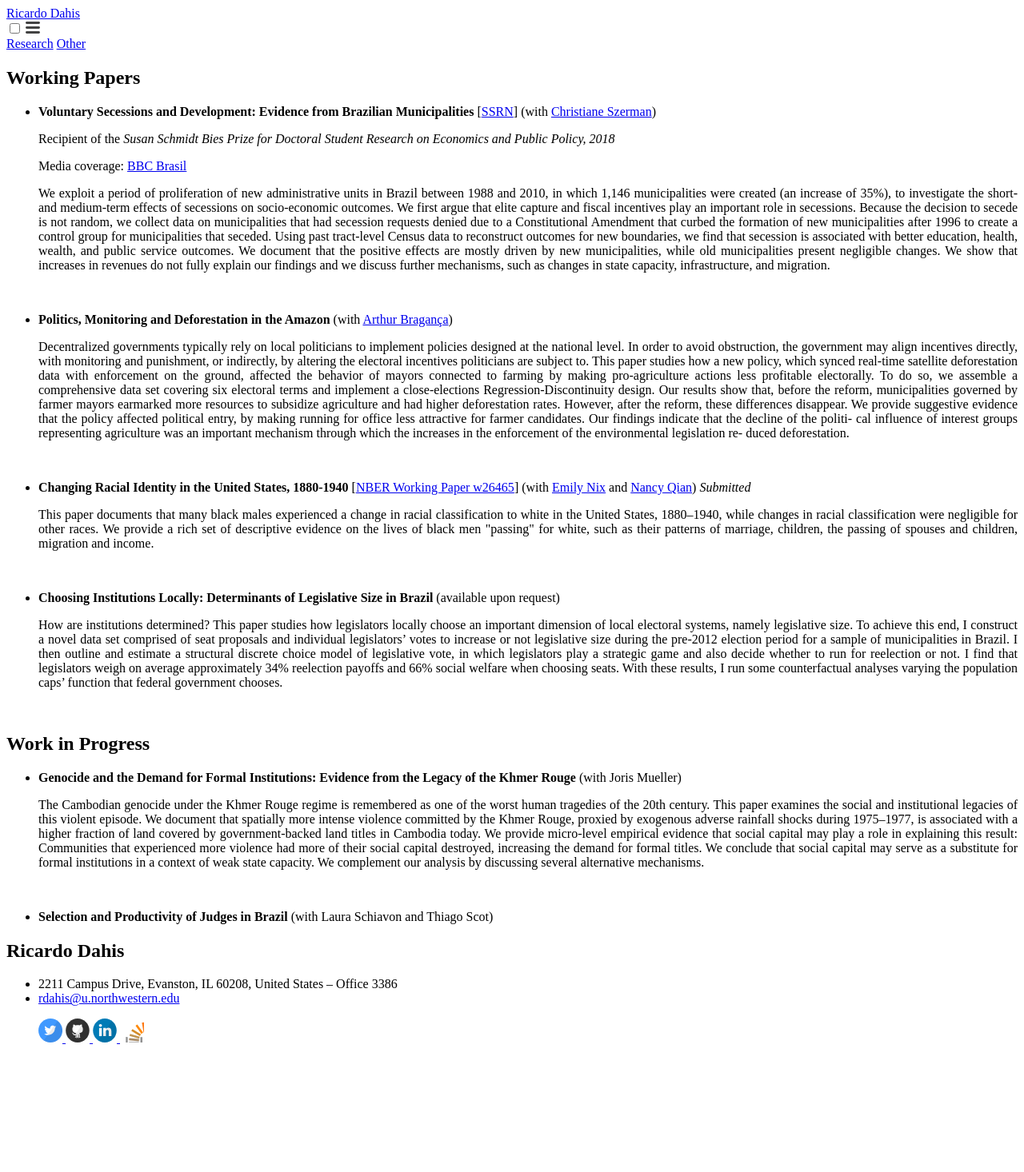
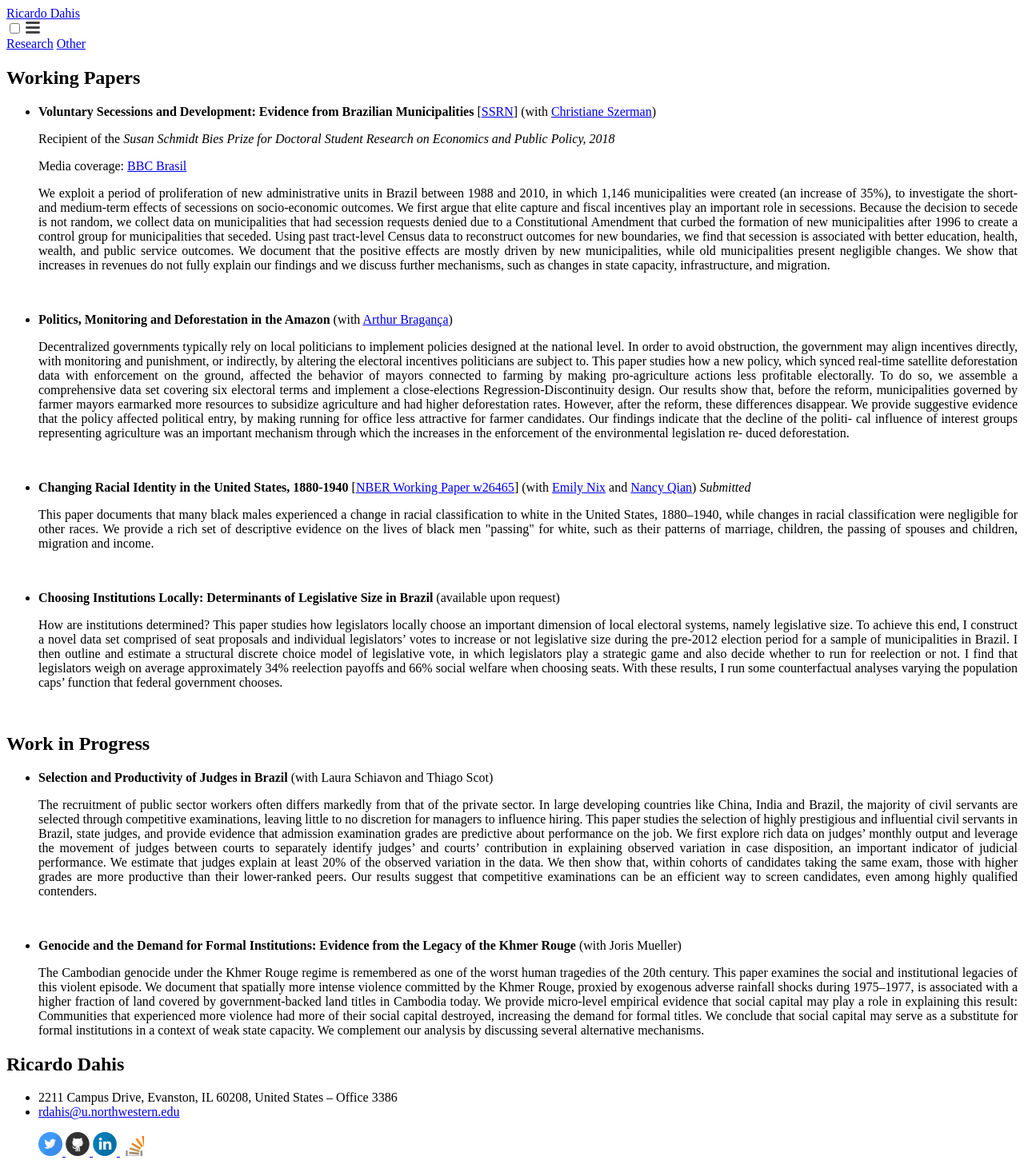
Before and after one commit to rdahis/rdahis.github.io, a Jekyll site: the page built from 1-research.md, in a window 1280 px wide. Shown: the whole page at 80% size. Built offline with Jekyll 4.4.1, drawn with Linux system fonts in a browser that asks for light colours; a script that is not in the unit is left out; before the commit the page ends 1324 px from its top, so only the background shows below that.

Commit message:
Update 1-research.md

```diff
--- a/1-research.md
+++ b/1-research.md
@@ -33,9 +33,12 @@ permalink: /research/
 
 # Work in Progress
 
+- **Selection and Productivity of Judges in Brazil** (with Laura Schiavon and Thiago Scot)
+
+   <p style="text-align: justify;"> The recruitment of public sector workers often differs markedly from that of the private sector. In large developing countries like China, India and Brazil, the majority of civil servants are selected through competitive examinations, leaving little to no discretion for managers to influence hiring. This paper studies the selection of highly prestigious and influential civil servants in Brazil, state judges, and provide evidence that admission examination grades are predictive about performance on the job. We first explore rich data on judges’ monthly output and leverage the movement of judges between courts to separately identify judges’ and courts’ contribution in explaining observed variation in case disposition, an important indicator of judicial performance. We estimate that judges explain at least 20% of the observed variation in the data. We then show that, within cohorts of candidates taking the same exam, those with higher grades are more productive than their lower-ranked peers. Our results suggest that competitive examinations can be an efficient way to screen candidates, even among highly qualified contenders. </p>
+
+<br>
+
 - **Genocide and the Demand for Formal Institutions: Evidence from the Legacy of the Khmer Rouge** (with Joris Mueller)
 
    <p style="text-align: justify;"> The Cambodian genocide under the Khmer Rouge regime is remembered as one of the worst human tragedies of the 20th century. This paper examines the social and institutional legacies of this violent episode. We document that spatially more intense violence committed by the Khmer Rouge, proxied by exogenous adverse rainfall shocks during 1975–1977, is associated with a higher fraction of land covered by government-backed land titles in Cambodia today. We provide micro-level empirical evidence that social capital may play a role in explaining this result: Communities that experienced more violence had more of their social capital destroyed, increasing the demand for formal titles. We conclude that social capital may serve as a substitute for formal institutions in a context of weak state capacity. We complement our analysis by discussing several alternative mechanisms. </p>
-
-<br>
-- **Selection and Productivity of Judges in Brazil** (with Laura Schiavon and Thiago Scot)
```
